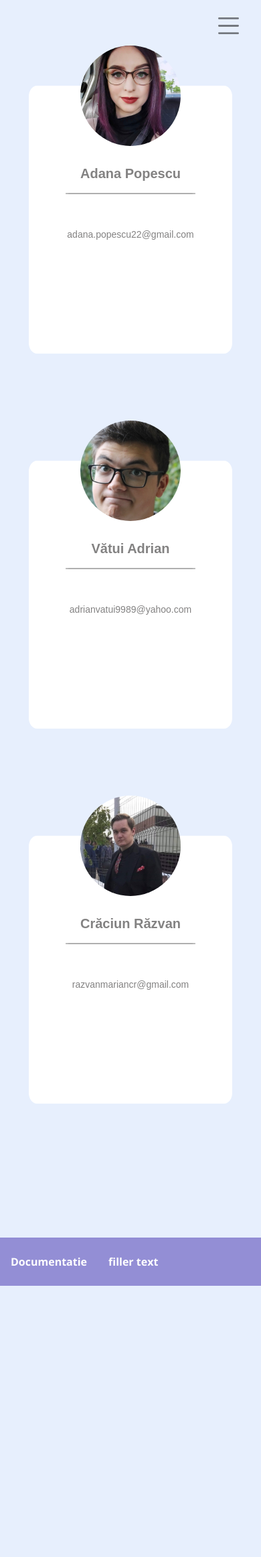
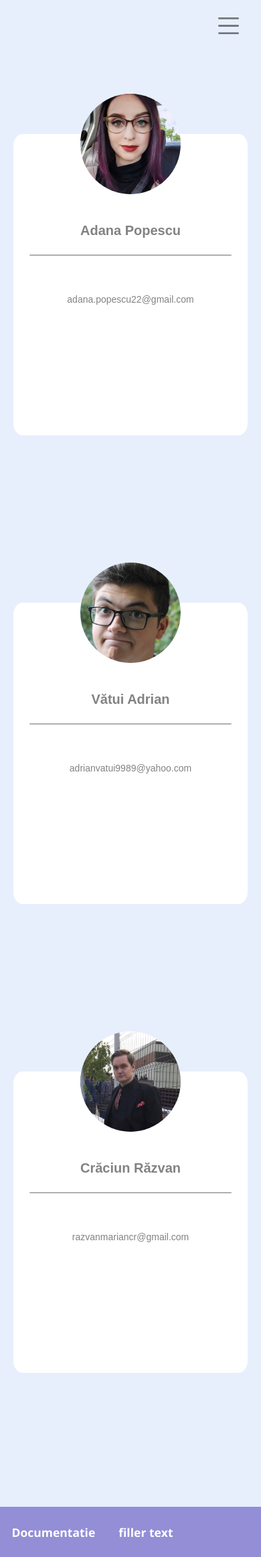
Before and after one commit to craciunmarian/legendary-fiesta, a PHP site: page /app/views/about/index.php in a window 390 px wide. Shown: the whole page at 67% size. Before the commit the page ends 1920 px from the top, so only its background shows below. Run offline with PHP 8.4, Linux system fonts and the light colour scheme.

Commit message:
even more even more small changes

```diff
--- a/public/css/about/about_page.css
+++ b/public/css/about/about_page.css
@@ -1,7 +1,3 @@
-html {
-    font-size: 100%;
-}
-
 html, body {
     height: 100%;
     width: 100%;
@@ -23,11 +19,9 @@
     justify-content: center;
 
     position: relative;
-    margin-left: auto;
-    margin-right: auto;
-    left: 0;
-    right: 0;
     visibility: visible;
+
+    margin-left: -9px;
 }
 
 .header__text{
@@ -40,7 +34,7 @@
     justify-content: center;
     column-gap: 200px;
 
-    margin-top: 10em;
+    margin-top: 6em;
 
     flex: 1 0 auto;
 }
@@ -143,8 +137,8 @@
     }
 
     .portrait {
-        width: 19em;
-        height: 25em;
+        width: 14em;
+        height: 18em;
     }
 
     .dash {
--- a/public/css/common/common.css
+++ b/public/css/common/common.css
@@ -104,7 +104,7 @@
     white-space: nowrap;
     text-decoration: none;
 
-    font-size: 1em;
+    font-size: 0.7em;
 
     line-height: 40px;
 }
```
